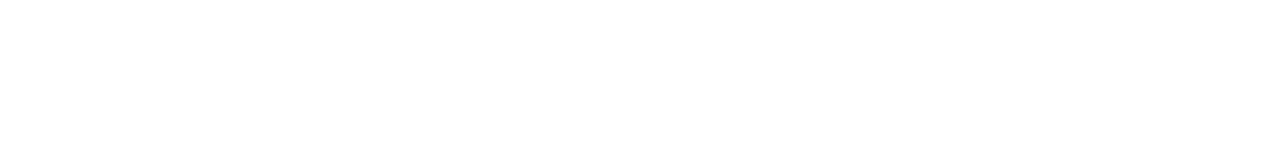
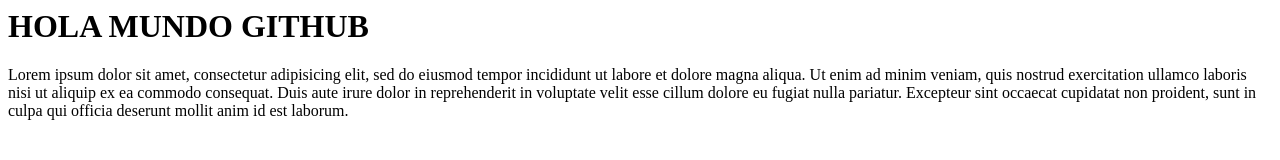
Before and after one commit to dianatamayo/laboratorio, a plain HTML site: page index.html in a window 1280 px wide. Drawn offline with Linux system fonts and the light colour scheme.

Commit message:
ivhs
fdbveruvgeru

```diff
--- a/index.html
+++ b/index.html
@@ -2,4 +2,15 @@
 <html>
   <head>
       <title> Empezando con Github</title>
+  </head>
+     <body>
+       <h1> HOLA MUNDO GITHUB</h1>
+       <p>Lorem ipsum dolor sit amet, consectetur adipisicing elit,
+          sed do eiusmod tempor incididunt ut labore et dolore magna aliqua.
+           Ut enim ad minim veniam, quis nostrud exercitation ullamco laboris
+           nisi ut aliquip ex ea commodo consequat. Duis aute irure dolor in reprehenderit
+            in voluptate velit esse cillum dolore
+         eu fugiat nulla pariatur. Excepteur sint occaecat cupidatat non proident,
+         sunt in culpa qui officia deserunt mollit anim id est laborum.</p>
+     </body>
 </html>
```
